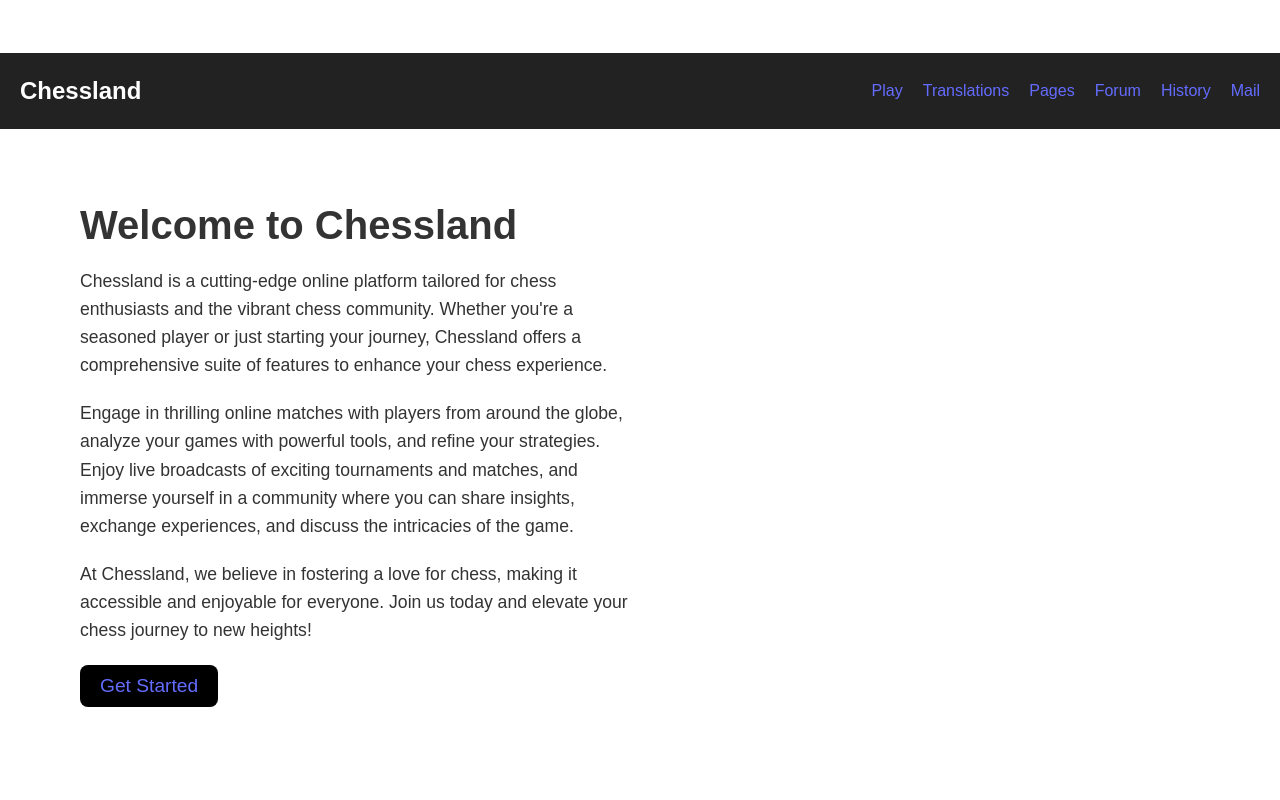
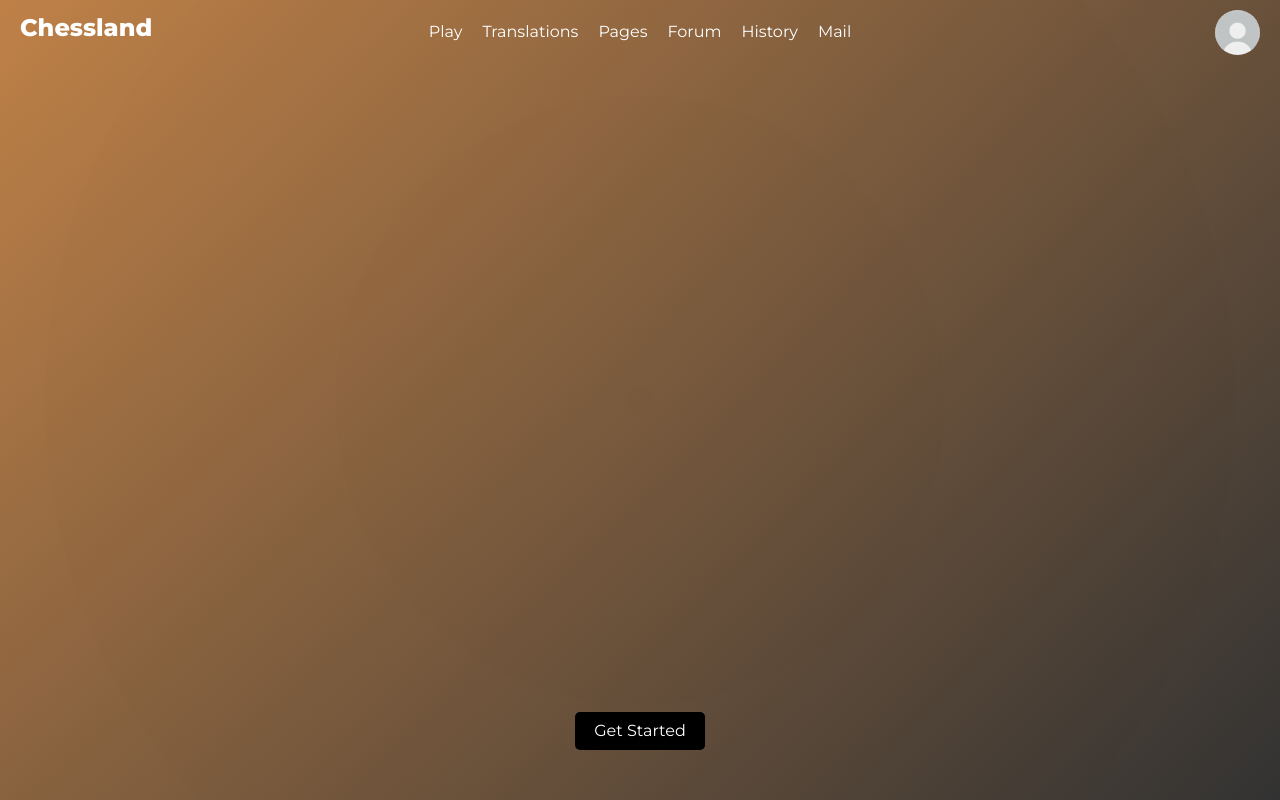
Before and after one commit to HaciHaciyev/Presentation, a React (Vite) app: page / in a window 1280 px wide. Built offline with nearby package versions, Linux system fonts and the light colour scheme.

Commit message:
Very simple and basic frame of Home page

```diff
--- a/src/component/shared/Home.tsx
+++ b/src/component/shared/Home.tsx
@@ -1,11 +1,14 @@
-import { Link } from 'react-router-dom';
+import { Link, useNavigate } from 'react-router-dom';
 import '../../style/Home.css';
 
 const Home = () => {
+    const navigate = useNavigate();
+
     return (
         <div className="home-container">
+            <b className="home-b">Chessland</b>
+
             <header className="navbar">
-                <div className="logo">Chessland</div>
                 <nav>
                     <ul>
                         <li><Link to="/play">Play</Link></li>
@@ -18,28 +21,13 @@ const Home = () => {
                 </nav>
             </header>
 
-            <section className="content-section">
-                <div className="text-content">
-                    <h1>Welcome to Chessland</h1>
-                    <p>
-                        Chessland is a cutting-edge online platform tailored for chess enthusiasts and the vibrant chess community.
-                        Whether you're a seasoned player or just starting your journey, Chessland offers a comprehensive suite of
-                        features to enhance your chess experience.
-                    </p>
-                    <p>
-                        Engage in thrilling online matches with players from around the globe, analyze your games with powerful tools,
-                        and refine your strategies. Enjoy live broadcasts of exciting tournaments and matches, and immerse yourself in a
-                        community where you can share insights, exchange experiences, and discuss the intricacies of the game.
-                    </p>
-                    <p>
-                        At Chessland, we believe in fostering a love for chess, making it accessible and enjoyable for everyone.
-                        Join us today and elevate your chess journey to new heights!
-                    </p>
-                    <button className="get-started-btn">
-                        <Link to="/entrance">Get Started</Link>
-                    </button>
-                </div>
-            </section>
+            <div className="avatar-container">
+                <img src="default-user-icon.png" alt="User Avatar" className="avatar" />
+            </div>
+
+            <button className="get-started-button" onClick={() => navigate("/entrance")}>
+                Get Started
+            </button>
         </div>
     );
 };
--- a/src/style/Home.css
+++ b/src/style/Home.css
@@ -1,92 +1,92 @@
-/* Main container */
-.home-container {
-    font-family: Arial, sans-serif;
-    color: #333;
+.home-b {
+    color: white;
+    position: absolute;
+    top: 10px;
+    left: 20px;
+    font-size: 24px;
+    text-align: left;
 }
 
-/* Navbar styling */
-.navbar {
+.home-container {
+    background: linear-gradient(135deg, rgba(184, 115, 51, 0.9), rgba(28, 28, 28, 0.9)), radial-gradient(circle at center, rgba(255, 255, 255, 0.1), transparent);
+    background-size: cover;
+    background-repeat: no-repeat;
+    background-position: center;
+    background-blend-mode: multiply;
+    margin: 0;
+    padding: 0;
+    height: 100vh;
+    width: 100vw;
     display: flex;
-    justify-content: space-between;
+    justify-content: center;
     align-items: center;
-    background-color: #222;
-    padding: 10px 20px;
+    flex-direction: column;
+    font-family: 'Montserrat', sans-serif;
 }
 
-.navbar .logo {
-    color: white;
-    font-size: 1.5em;
-    font-weight: bold;
+/* For list of page links. */
+.navbar {
+  color: white;
+  padding: 20px;
+  position: fixed;
+  top: 0;
+  left: 0;
+  width: 100%;
+  z-index: 1;
 }
 
-.navbar ul {
-    list-style: none;
-    display: flex;
-    gap: 20px;
+.navbar nav ul {
+  display: flex;
+  justify-content: center;
+  list-style-type: none;
+  margin: 0;
+  padding: 0;
 }
 
-.navbar ul li {
-    color: white;
-    cursor: pointer;
-    font-size: 1em;
+.navbar nav ul li {
+  margin: 0 10px;
 }
 
-.navbar ul li:hover {
-    text-decoration: underline;
+.navbar nav ul li a {
+  color: inherit;
+  text-decoration: none;
 }
 
-/* Content section */
-.content-section {
-    display: flex;
-    justify-content: space-between;
-    padding: 40px 80px;
-    align-items: center;
+/* For user avatar. */
+.avatar-container {
+    position: absolute;
+    top: 10px;
+    right: 20px;
 }
 
-/* Text content styling */
-.text-content {
-    max-width: 50%;
+.avatar {
+    width: 45px;
+    height: 45px;
+    border-radius: 50%;
 }
 
-.text-content h1 {
-    font-size: 2.5em;
-    margin-bottom: 20px;
+/** Get Started Button*/
+.get-started-button {
+    background-color: black;
+    color: white;
+    border: none;
+    border-radius: 5px;
+    text-align: center;
+    text-decoration: none;
+    position: absolute;
+    bottom: 50px;
+    left: 50%;
+    transform: translateX(-50%);
+    transition: background-color 0.3s;
 }
 
-.text-content p {
-    font-size: 1.1em;
-    line-height: 1.6em;
-    margin-bottom: 20px;
+.get-started-button:focus,
+.get-started-button:active {
+    outline: none;
+    background-color: black;
+    transform: translateX(-50%) scale(1.05);
 }
 
-.get-started-btn {
-    background-color: black;
-    color: white;
-    padding: 10px 20px;
-    font-size: 1.2em;
-    border: none;
-    cursor: pointer;
+.get-started-button:hover {
+    background-color: #333;
 }
-
-.get-started-btn:hover {
-    background-color: #555;
-}
-
-/* Image content styling */
-.image-content img {
-    max-width: 100%;
-    height: auto;
-    object-fit: cover;
-}
-
-@media (max-width: 768px) {
-    .content-section {
-        flex-direction: column;
-        padding: 20px;
-    }
-
-    .text-content {
-        max-width: 100%;
-        margin-bottom: 20px;
-    }
-}
```
Also changed, not shown: public/default-user-icon.png (added).
